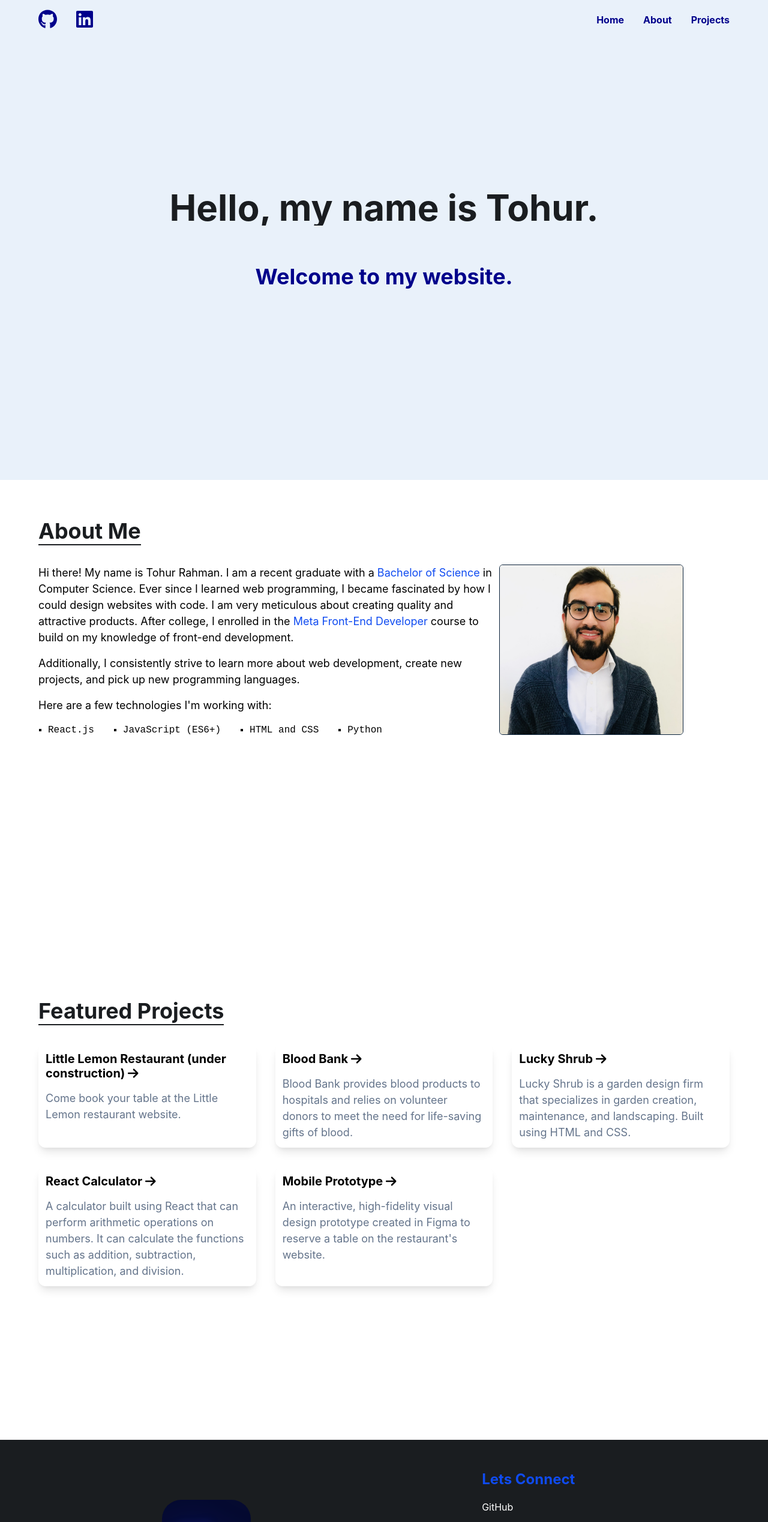
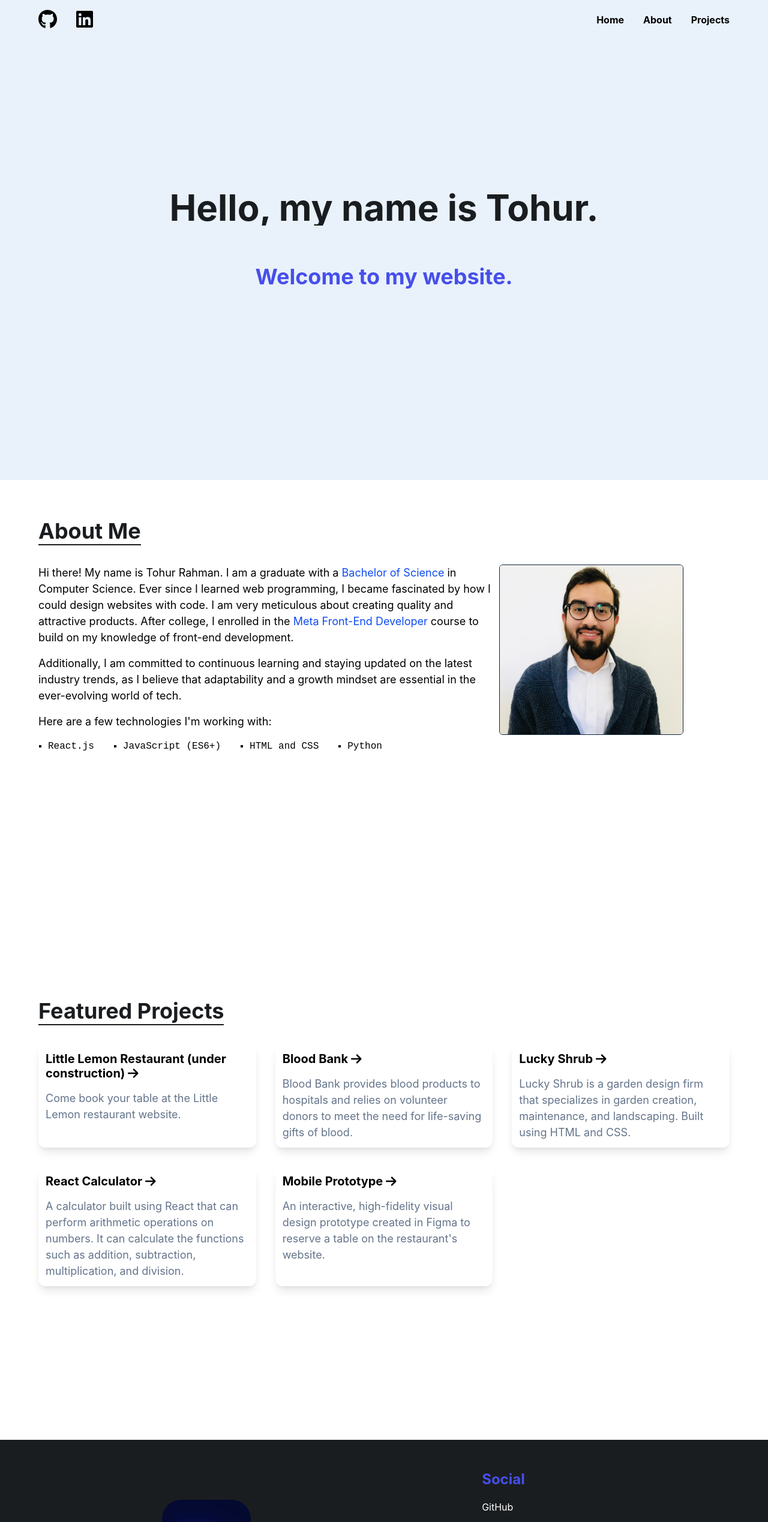
Before and after one commit to tohurr/tohurr.github.io, a React (Create React App) app: page / in a window 1280 px wide. Shown: the top 2537 px of the page at 60% size. Built offline with nearby package versions, Linux system fonts and the light colour scheme.

Commit message:
Updated texts and colors

```diff
--- a/src/components/Aboutme.js
+++ b/src/components/Aboutme.js
@@ -22,14 +22,14 @@ const Aboutme = () => {
             <div className="abouttext">
                 <p >
                 Hi there! My name is Tohur Rahman.
-                I am a recent graduate with a <a target="_blank" rel="noopener noreferrer" className="link" href="https://www.parchment.com/u/award/558bf9d435306db8d96ca8ac48fe8abd">Bachelor of Science</a> in Computer Science.
+                I am a graduate with a <a target="_blank" rel="noopener noreferrer" className="link" href="https://www.parchment.com/u/award/558bf9d435306db8d96ca8ac48fe8abd">Bachelor of Science</a> in Computer Science.
                 Ever since I learned web programming, I became fascinated by how I could design websites with code.
                 I am very meticulous about creating quality and attractive products.
                 After college, I enrolled in the <a href="https://coursera.org/share/e2cc9f205b466083c97983eca6175b19" target="_blank" rel="noopener noreferrer" className="link">Meta Front-End Developer </a>
                 course to build on my knowledge of front-end development.
                 </p>
                 <p>
-                Additionally, I consistently strive to learn more about web development, create new projects, and pick up new programming languages.
+                Additionally, I am committed to continuous learning and staying updated on the latest industry trends, as I believe that adaptability and a growth mindset are essential in the ever-evolving world of tech.
                 </p>
                 <p>Here are a few technologies I'm working with:
                 <ul className="languages">
--- a/src/components/Footer.js
+++ b/src/components/Footer.js
@@ -20,10 +20,10 @@ const Footer = () => {
         //  height={16}
        >
        <ul>
-            <h1>Lets Connect</h1>
+            <h1>Social</h1>
             <li><a target="_blank" rel="noopener noreferrer" href="https://github.com/tohurr">GitHub</a></li>
             <li><a target="_blank" rel="noopener noreferrer" href="https://www.linkedin.com/in/tohur-rahman/">LinkedIn</a></li>
-            <li><a target="_blank" rel="noopener noreferrer" href="https://discord.gg/9zjYkHFJ">Discord</a></li>
+            <li><a target="_blank" rel="noopener noreferrer" href="https://discord.gg/DWhhXT3yaz">Discord</a></li>
             <li><a target="_blank" rel="noopener noreferrer" href="mailto: tohur.biz@gmail.com">tohur.biz@gmail.com</a></li>
             <p>© 2024 Tohur. All Rights Reserved.</p>
         </ul>
--- a/src/components/LandingSection.js
+++ b/src/components/LandingSection.js
@@ -31,7 +31,7 @@ const LandingSection = () => (
        </Heading>
      {/* </VStack>  */}
      {/* <VStack spacing={5} >  */}
-       <Heading as="h2" size="xl" noOfLines={0} color="darkblue">
+       <Heading as="h2" size="xl" noOfLines={0} color="#464FEB">
          {bio1}
        </Heading>
        {/* <Heading as="h1" size="3xl" noOfLines={1}>
--- a/src/components/Styles.css
+++ b/src/components/Styles.css
@@ -1,7 +1,7 @@
 /* import './Styles.css'; */
 
 .nav{
-    color: darkblue;
+    color: black;
 }
 
 .css-1y0iuhv{
@@ -69,7 +69,7 @@
 
 @media (max-width:850px) {
     .image {
-        width: 60%;
+        width: 50%;
     }
 }
 
@@ -254,7 +254,7 @@ footer ul {
 }
 
 footer h1 {
-    color: #0F4BF1;
+    color: #464FEB;
     font-size: x-large;
     margin-bottom: 1rem;
     font-weight: bold;
```
